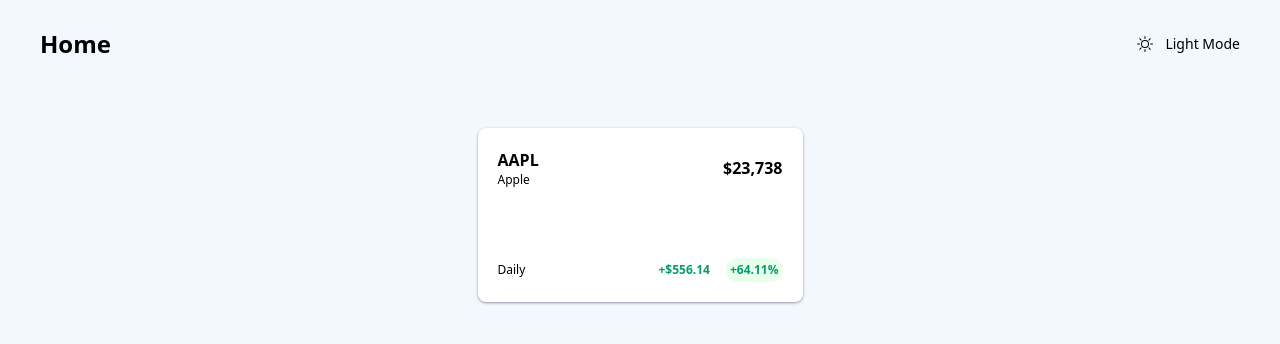
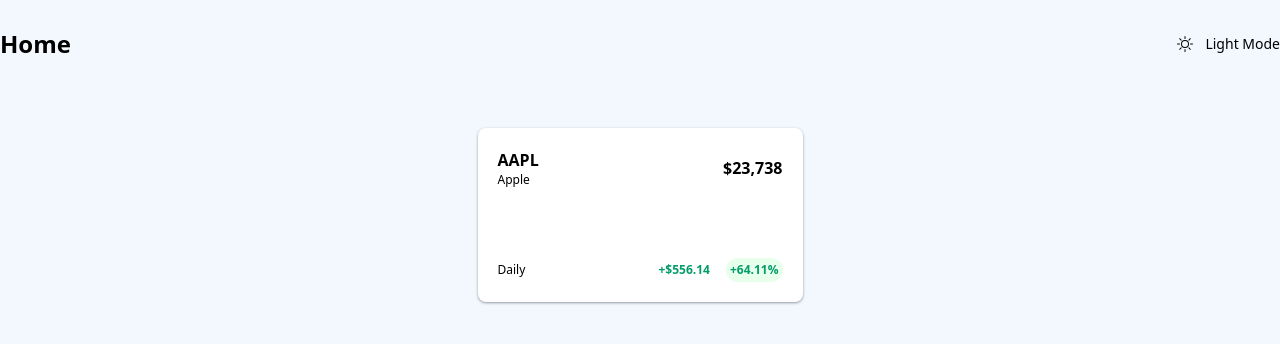
Before and after one commit to PeterSYoo/top-16-stock-prices-nextjs-tailwind, a Next.js app: page / in a window 1280 px wide. Shown: the top 344 px of the page. Built offline with nearby package versions, Linux system fonts and the light colour scheme.

Commit message:
wip: removes max width, margin auto, padding

```diff
--- a/components/header.components.tsx
+++ b/components/header.components.tsx
@@ -3,7 +3,7 @@
 export const Header = () => {
   return (
     <>
-      <section className="flex pb-[40px] items-center max-w-[1440px] m-auto w-full justify-between py-[28px] px-[40px]">
+      <section className="flex pb-[40px] items-center justify-between py-[28px]">
         <h1 className="text-2xl font-bold">Home</h1>
         <div className="flex gap-3 items-center">
           <button>
```
